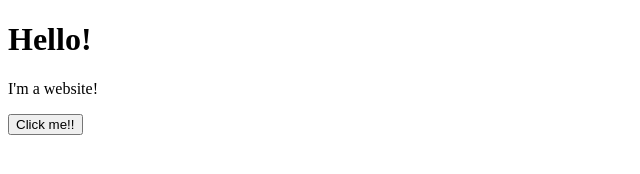
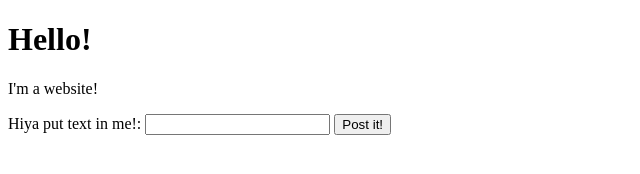
Before and after one commit to JerryandSean/JerryandSean.github.io, a plain HTML site: page index.html in a window 1280 px wide. Shown: the whole page, without its empty margins (0-640 px from the left). Drawn offline with Linux system fonts and the light colour scheme.

Commit message:
Update index.html

```diff
--- a/index.html
+++ b/index.html
@@ -3,6 +3,7 @@
 <body>
 <h1>Hello!</h1>
 <p>I'm a website!</p>
-  <button>Click me!!</button>
+<label>Hiya put text in me!: <Input type="text"></label>
+  <button>Post it!</button>
 </body>
 </html>
```
